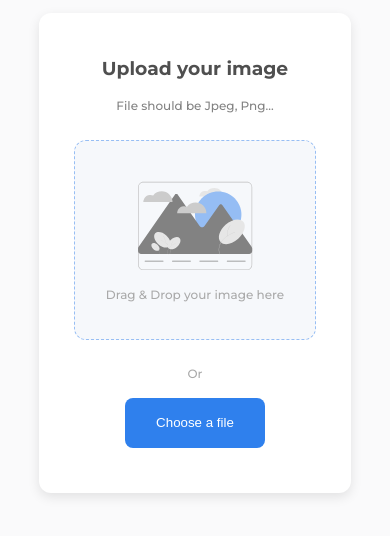
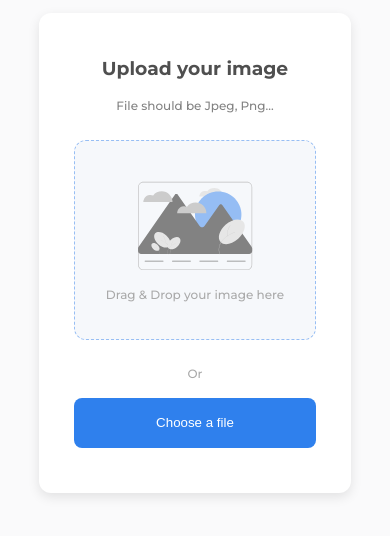
Before and after one commit to bashlor/Image-Uploader-Client, a React (Vite) app: page / in a window 390 px wide. Shown: the part 156-692 px from the top of the page. Built offline with nearby package versions, Linux system fonts and the light colour scheme.

Commit message:
style: 💄 improve mobile design

```diff
--- a/src/App.scss
+++ b/src/App.scss
@@ -82,6 +82,8 @@ button {
       background-color: #F6F8FB;
       cursor: pointer;
   }
+
+
 
   .image-figure {
       align-self: center;
@@ -197,6 +199,7 @@ input[type=text]{
     display: flex;
     input {
       width: 100%;
+      height:38px;
       cursor: pointer;
     }
   }
@@ -216,11 +219,23 @@ input[type=text]{
   }
 }
 
-@media screen and (max-width: 500px) {
+@media screen and (max-width: 550px) {
   .btn {
-    width: 140px;
+    width: 100%;
     height: 50px;
   }
+
+  .complete-modal input {
+    margin-top: -20px;
+    margin-bottom: 20px;
+
+  }
+
+  .complete-modal .link-btn {
+    position: unset;
+  }
+
+
 }
 
 
--- a/src/components/upload-modal.tsx
+++ b/src/components/upload-modal.tsx
@@ -68,7 +68,7 @@ export const UploadModal = () => {
                     style={
                       {backgroundImage: status === UploadStatus.ReadyToBeUploaded ? `url(${image?.url})` : 'none',
                       backgroundSize: 'cover',
-                      backgroundRepeat: 'no-repeat',
+                      backgroundRepeat: 'no-repeat'
                      }
                     }>
       <div style={{visibility : status === UploadStatus.ReadyToBeUploaded ? 'visible': 'hidden'}} className="remove-icon"
```
